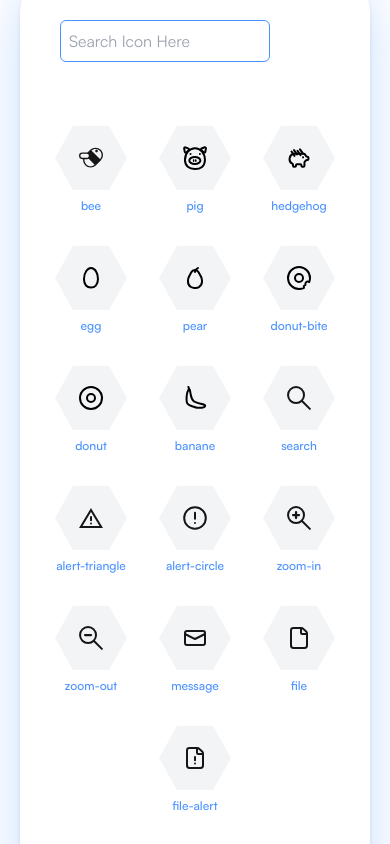
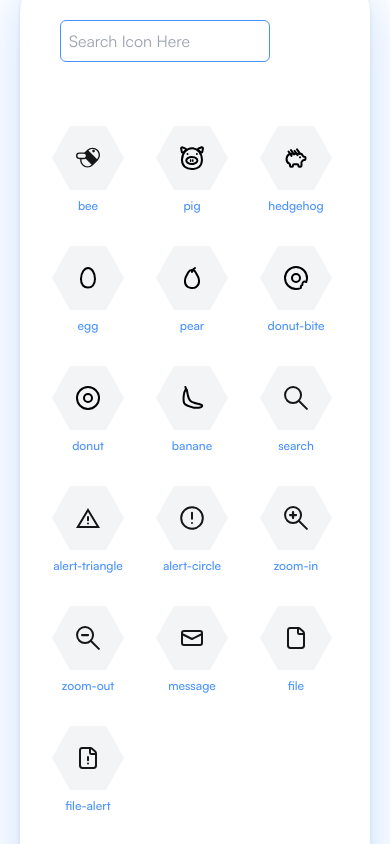
Before and after one commit to manuelsanchezweb/bee-icons, a Next.js app: page / in a window 390 px wide. Shown: the part 1180-2024 px from the top of the page. Built offline with nearby package versions, Linux system fonts and the light colour scheme.

Commit message:
🔥 hotfix: Fix issue to recognize both upper and lowercase

```diff
--- a/src/components/icon-list.tsx
+++ b/src/components/icon-list.tsx
@@ -12,7 +12,9 @@ const IconList = () => {
     const isInCategory = (icon: Icon) =>
       icon.category?.toLowerCase().includes(term.toLowerCase().trim());
     const isInTags = (icon: Icon) =>
-      icon.tags?.some((tag) => tag.toLowerCase().includes(selectedTerm));
+      icon.tags?.some((tag) =>
+        tag.toLowerCase().includes(term.toLowerCase().trim())
+      );
 
     return icons.filter((icon) => isInCategory(icon) || isInTags(icon));
   }
@@ -49,7 +51,7 @@ const IconList = () => {
         placeholder="Search Icon Here"
       />
 
-      <ul className="flex flex-wrap justify-center sm:justify-start items-start gap-8 md:gap-x-24 md:min-h-[220px]">
+      <ul className="flex flex-wrap items-start gap-8 md:gap-x-24 md:min-h-[220px]">
         {icons.map((icon, index) => (
           <li
             key={index}
```
